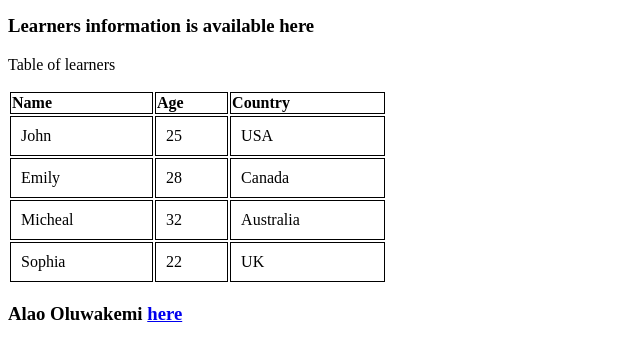
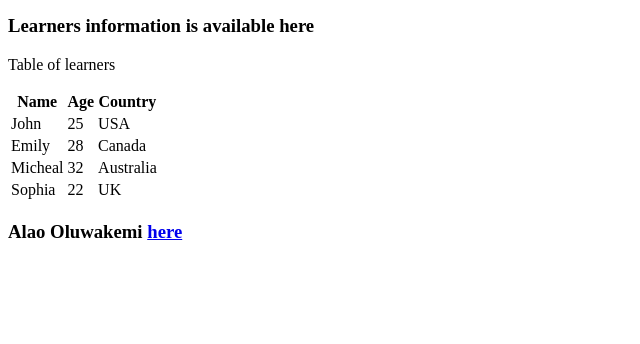
Before and after one commit to Peculiarchristiana/alx_html_css, a plain HTML site: page html_basic/index.html in a window 1280 px wide. Shown: the part 523-867 px from the top of the page, without its empty margins (0-640 px from the left). After the commit the page ends 800 px from the top, so only its background shows below. Drawn offline with Linux system fonts and the light colour scheme.

Commit message:
This is a basic html code

```diff
--- a/html_basic/index.html
+++ b/html_basic/index.html
@@ -2,19 +2,6 @@
 <html lang="en">
 <head>
     <title>Learners information</title>
-    <style>
-        table {width: 30%;}
-        th { height:70%;
-             text-align:left;
-             border: 1px solid black;
-        }
-        td {
-            padding : 10px;
-            border: 1px solid black;
-            border-collapse: collapse;
-
-            }
-    </style>
 </head>
 <body>
         <header>
```
Also changed, not shown: html_basic/base_index.html (+1 -0 lines).
